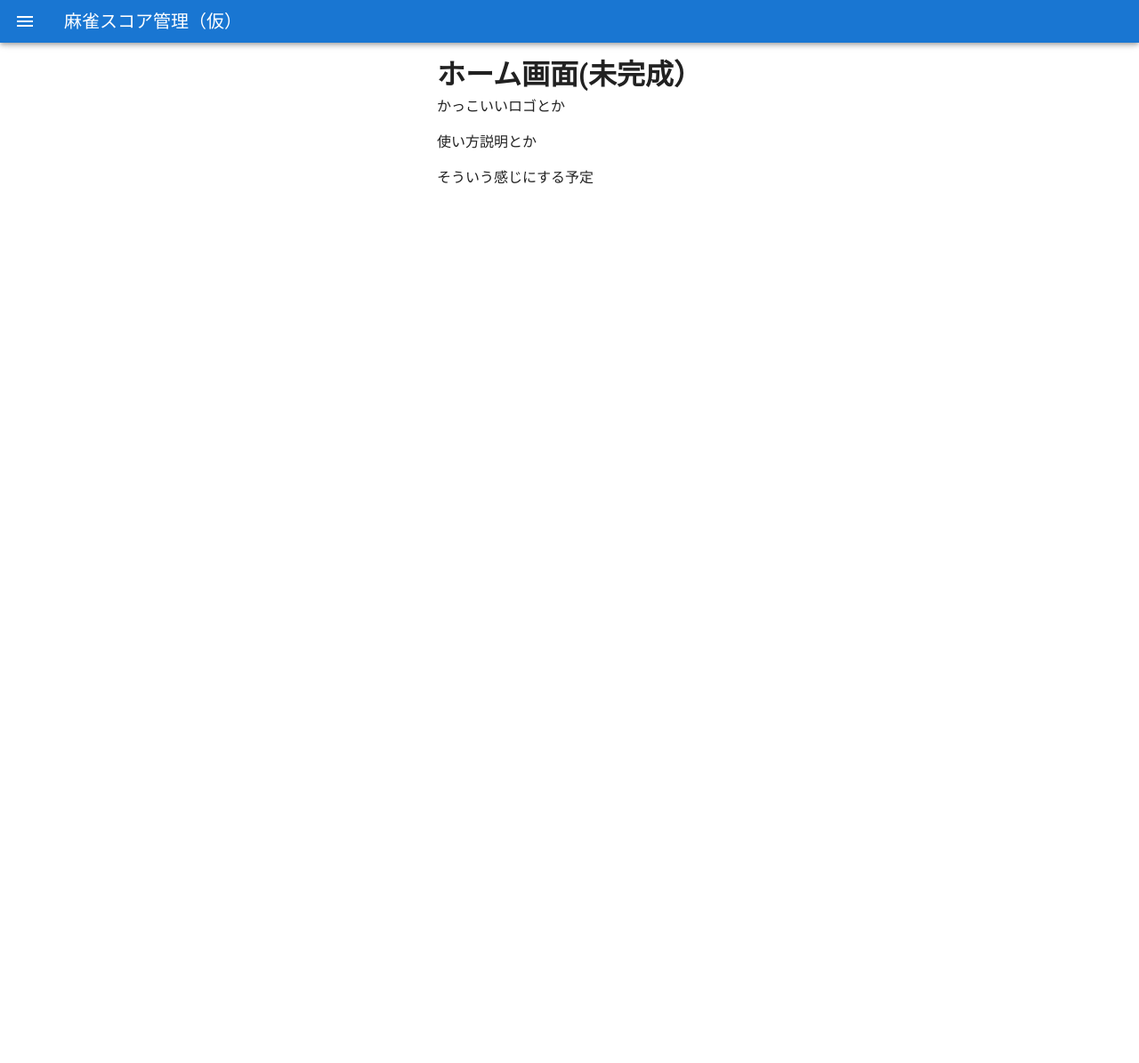
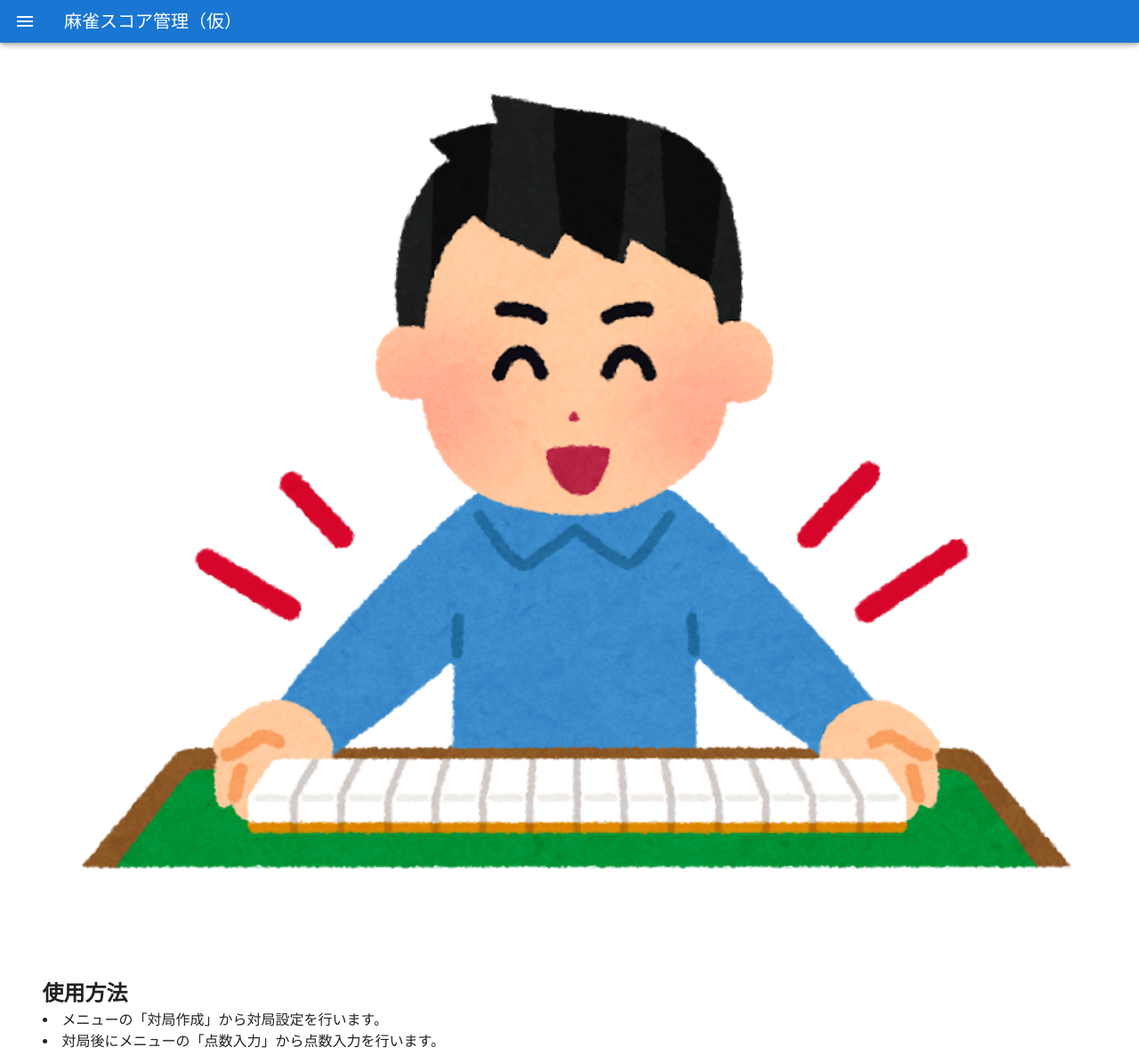
Before and after one commit to zawaWorks/mah-jongg-app, a Vue app: page /home in a window 1280 px wide. Shown: the whole page at 89% size. Before the commit the page ends 800 px from the top, so only its background shows below. Built offline with nearby package versions, Linux system fonts and the light colour scheme; no server answers; the database is empty.

Commit message:
20200711_ホーム画面を仮作成

```diff
--- a/package.json
+++ b/package.json
@@ -8,6 +8,7 @@
     "lint": "vue-cli-service lint"
   },
   "dependencies": {
+    "@mdi/font": "^5.3.45",
     "core-js": "^3.6.5",
     "firebase": "^7.15.2",
     "vue": "^2.6.11",
@@ -23,6 +24,7 @@
     "babel-eslint": "^10.1.0",
     "eslint": "^6.7.2",
     "eslint-plugin-vue": "^6.2.2",
+    "material-design-icons-iconfont": "^5.0.1",
     "sass": "^1.26.5",
     "sass-loader": "^8.0.2",
     "vue-cli-plugin-vuetify": "^2.0.5",
--- a/src/views/Home.vue
+++ b/src/views/Home.vue
@@ -1,13 +1,14 @@
 <template>
   <v-container text-xs-center>
     <v-layout row wrap justify-center>
+      <v-flex>
         <div class="about">
-          <h1>ホーム画面(未完成）
-          </h1>
-          <p>かっこいいロゴとか</p>
-          <p>使い方説明とか</p>
-          <p>そういう感じにする予定</p>
+          <img src="../static/top_image.png" width="100%" />
+          <h2>使用方法</h2>
+          <li>メニューの「対局作成」から対局設定を行います。</li>
+          <li>対局後にメニューの「点数入力」から点数入力を行います。</li>
         </div>
+      </v-flex>
     </v-layout>
   </v-container>
 </template>
@@ -27,7 +28,7 @@ export default {
   data () {
     return {
       games: [],
-      scores: []
+      scores: [],
     }
   },
   methods:{
```
Also changed, not shown: src/static/top_image.png (added), 1 other file (tests, documents, lock files or other folders).
